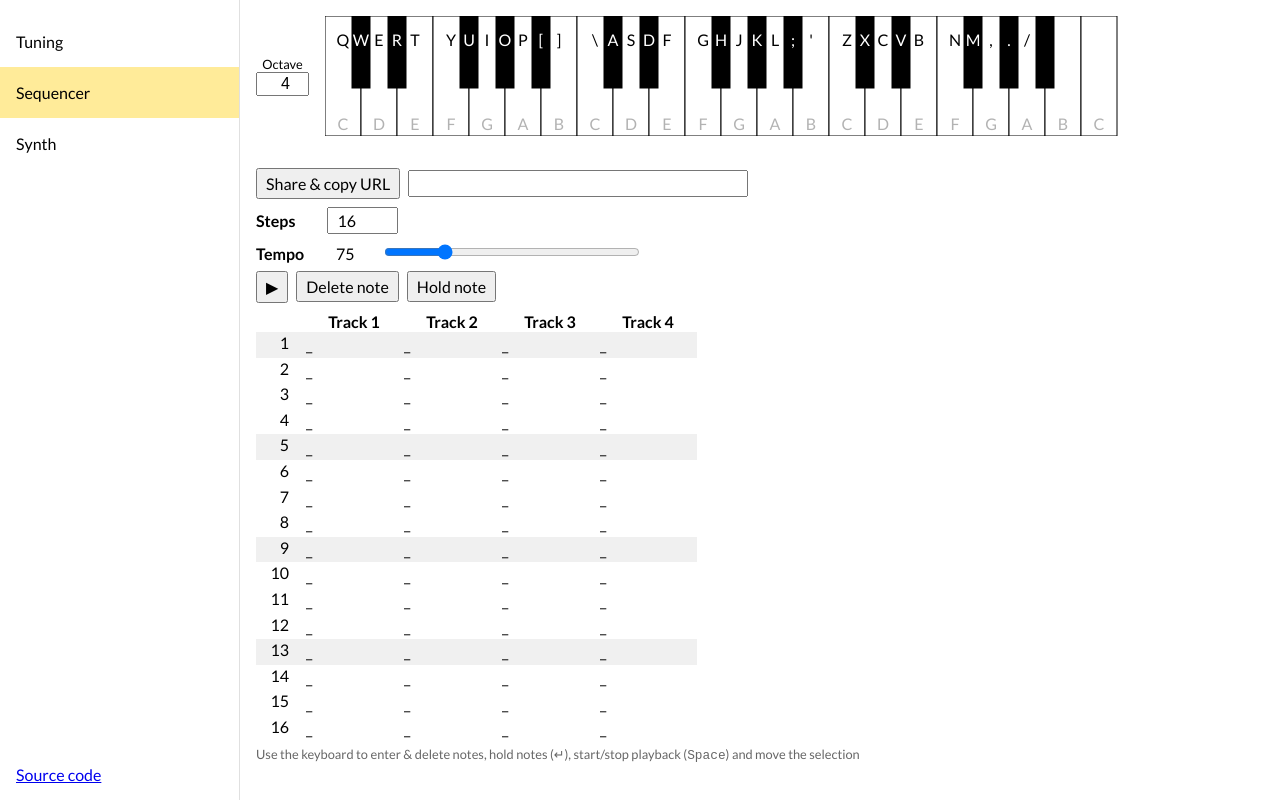
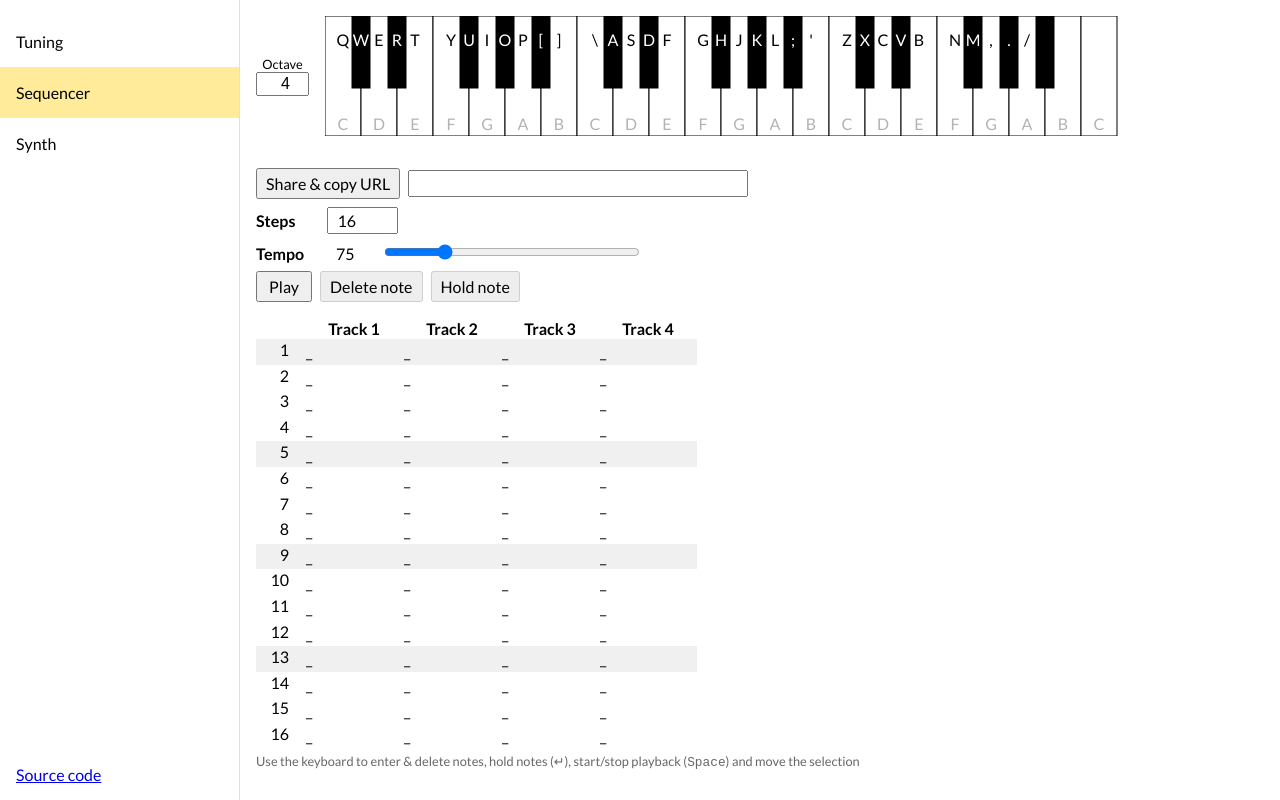
Before and after one commit to vtan/microtones, a React app: page / in a window 1280 px wide. Both pictures are taken after a click on the link "Sequencer". Built offline with nearby package versions, Linux system fonts and the light colour scheme.

Commit message:
Polish sequencer

```diff
--- a/src/SequencerPanel.tsx
+++ b/src/SequencerPanel.tsx
@@ -102,13 +102,16 @@ export function SequencerPanel(
       <input onChange={onTempoChange} type="range" min={40} max={200} value={displayedTempo} style={{ width: "16rem" }} />
     </InputRow>
     <InputRow>
-      <Button onClick={ () => dispatch({ type: "toggleSequencerPlaying", dispatch }) }>
-        { playback === undefined ? "▶" : "◼" }
+      <Button
+        onClick={ () => dispatch({ type: "toggleSequencerPlaying", dispatch }) }
+        style={{ width: "3.5rem" }}
+      >
+        { playback === undefined ? "Play" : "Stop" }
       </Button>
-      <Button onClick={ () => deleteSelectedStep(dispatch) }>Delete note</Button>
-      <Button onClick={ () => holdSelectedStep(dispatch) }>Hold note</Button>
+      <Button onClick={ () => deleteSelectedStep(dispatch) } disabled={ selection === undefined }>Delete note</Button>
+      <Button onClick={ () => holdSelectedStep(dispatch) } disabled={ selection === undefined }>Hold note</Button>
     </InputRow>
-    <Table>
+    <SequencerTable>
       <thead>
         <tr>
           <th key={-1} />
@@ -121,7 +124,7 @@ export function SequencerPanel(
         { sequence.steps.map((stepsPerTrack, i) => {
             const isStepSelected = selection !== undefined && selection.step === i
             const isCurrentlyPlayed = playback !== undefined && playback.currentStepIndex === i
-            return <Row key={i} isCurrentlyPlayed={isCurrentlyPlayed}>
+            return <SequencerRow key={i} isCurrentlyPlayed={isCurrentlyPlayed}>
               <StepNumberCell key={i}>{ i + 1 }</StepNumberCell>
               { stepsPerTrack.map((step, j) => {
                   const isSelected = isStepSelected && selection !== undefined && selection.track === j
@@ -132,10 +135,10 @@ export function SequencerPanel(
                     onClick={onCellClick({ step: i, track: j })}
                   >{content}</Cell>
               }) }
-            </Row>
+            </SequencerRow>
         }) }
       </tbody>
-    </Table>
+    </SequencerTable>
     <Hint>Use the keyboard to enter & delete notes, hold notes (<kbd>↵</kbd>), start/stop playback (<kbd>Space</kbd>) and move the selection</Hint>
   </>
 }
@@ -150,7 +153,7 @@ function cellContent(step: Step, pitches: ReadonlyArray<Pitch>, displayedAcciden
       const cents = diffText(pitch.note)
       return <>{note}<sub>{pitch.octave}</sub> {cents}</>
     case "hold":
-      return "|"
+      return <small>hold</small>
   }
 }
 
@@ -209,11 +212,13 @@ const TempoText = styled.span`
   width: 2.5rem;
 `
 
-const Table = styled.table`
-  border-collapse: separate; border-spacing: 0;
+const SequencerTable = styled.table`
+  margin-top: 1rem;
+  border-collapse: separate;
+  border-spacing: 0;
 `
 
-const Row = styled.tr<{ isCurrentlyPlayed: boolean }>`
+const SequencerRow = styled.tr<{ isCurrentlyPlayed: boolean }>`
   background-color: ${props => props.isCurrentlyPlayed ? playbackColor : "transparent" };
   height: 1.6rem;
 
@@ -232,4 +237,8 @@ const StepNumberCell = styled.td`
 const Cell = styled.td<{ isSelected: boolean }>`
   width: 6rem;
   background-color: ${props => props.isSelected ? selectionColor : "transparent" }
+
+  & small {
+    font-size: 70%;
+  }
 `
```
